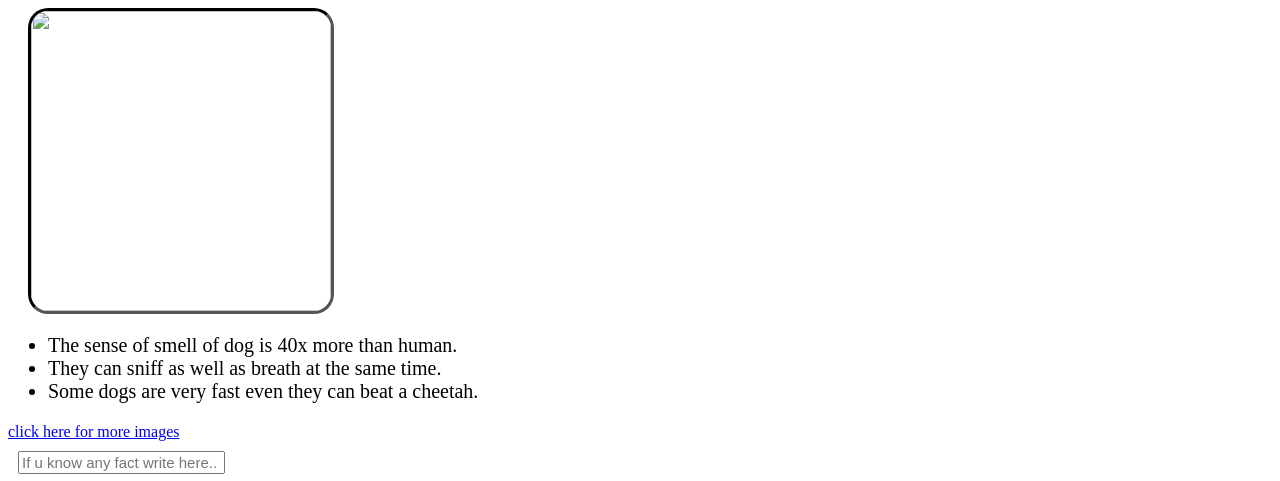
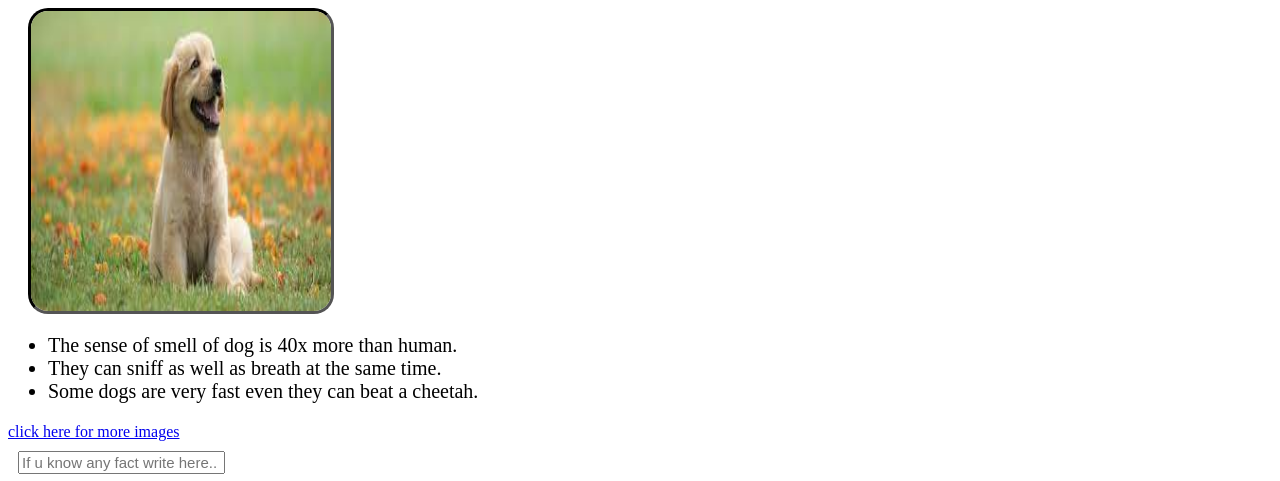
Before and after one commit to MAquantum/MAquantum.github.io, a plain HTML site: page amaan.html in a window 1280 px wide. Shown: the part 697-1178 px from the top of the page. Drawn offline with Linux system fonts and the light colour scheme.

Commit message:
fix image src

```diff
--- a/amaan.html
+++ b/amaan.html
@@ -130,7 +130,7 @@
         The scientific study of animals is known as zoology.</p>
             <p class="here">.....HERE ARE FACTS ABOUT CATS AND DOGS.....</p>
             <h3>1. THE DOG</h3>
-            <img src="download.jpg - Shortcut.lnk"
+            <img src="download.jpg"
              width="300px" height="300px" />
             <ul class="dog">
                 <li>The sense of smell of dog is 40x more than human.</li>
```
